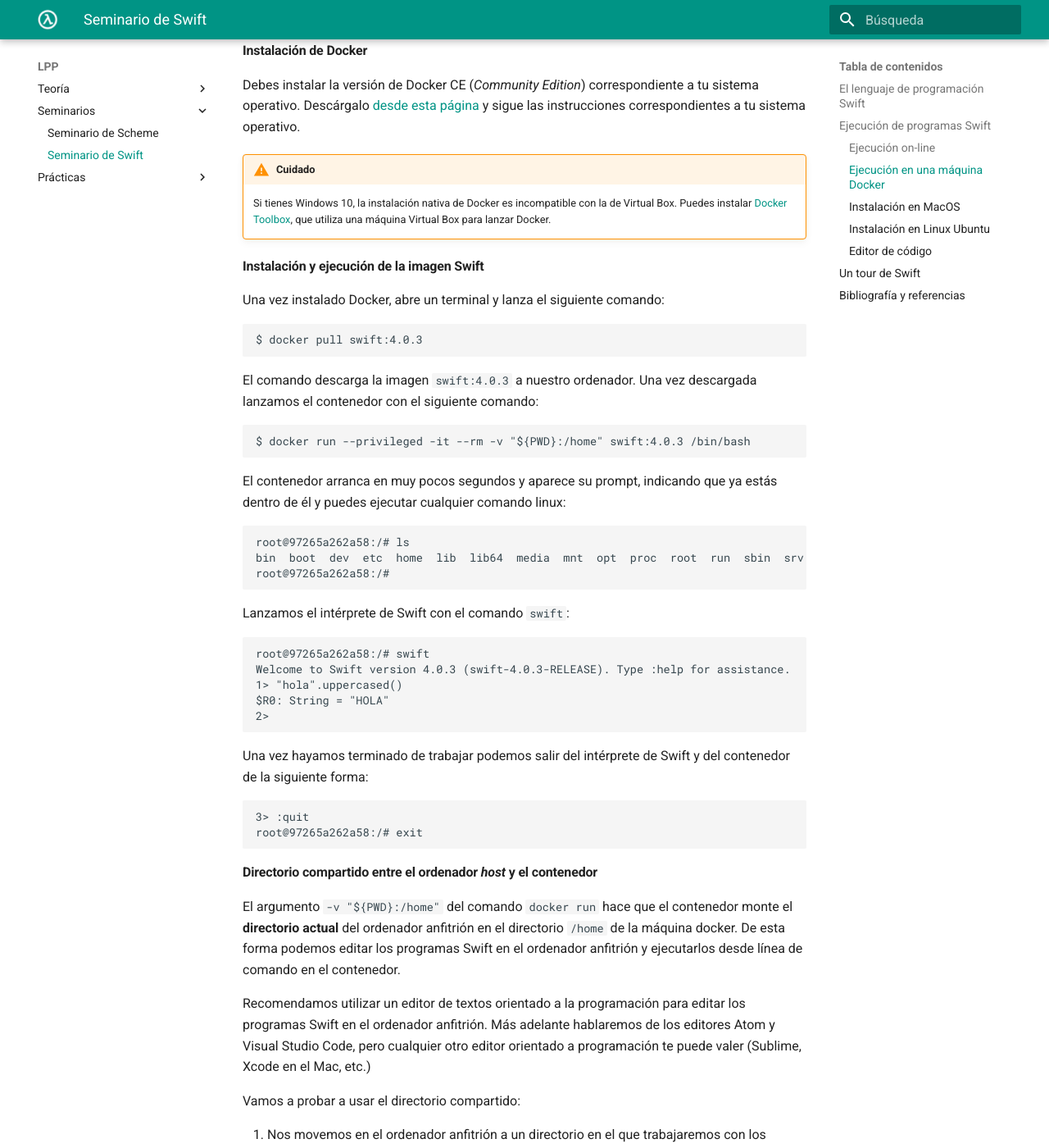
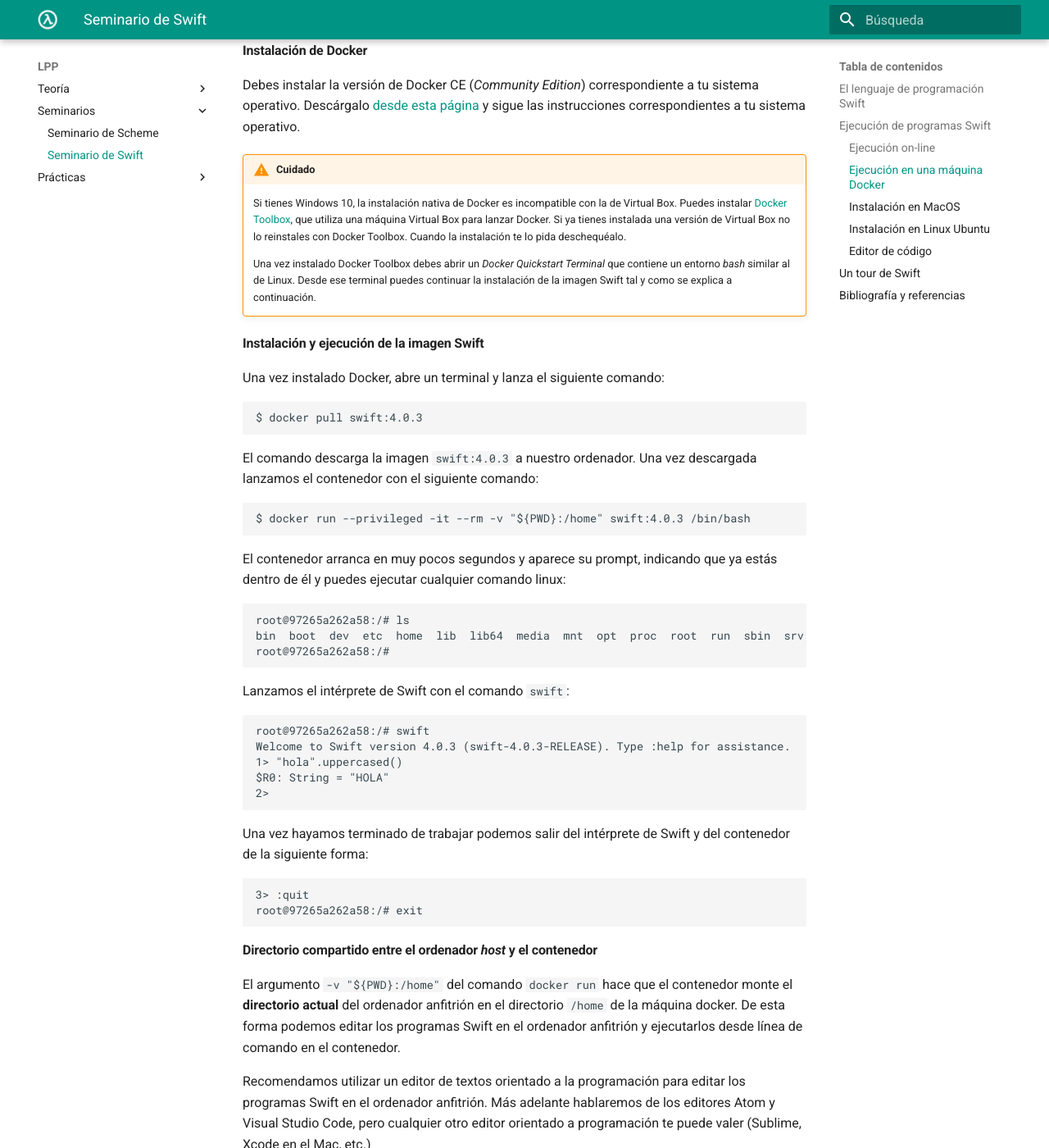
Before and after one commit to domingogallardo/apuntes-lpp, an MkDocs documentation site: the page built from docs/seminarios/seminario2-swift/seminario2-swift.md, in a window 1280 px wide and 1400 px high, scrolled down 1967 px. Shown: the whole window at 82% size. Built offline with MkDocs 1.6.1 and Material for MkDocs 9.7.7, drawn with Linux system fonts in a browser that asks for light colours; some of the changed text lies outside the part shown.

Commit message:
Docker Toolbox

````diff
--- a/docs/seminarios/seminario2-swift/seminario2-swift.md
+++ b/docs/seminarios/seminario2-swift/seminario2-swift.md
@@ -90,7 +90,14 @@ instrucciones correspondientes a tu sistema operativo.
     Si tienes Windows 10, la instalación nativa de Docker es
     incompatible con la de Virtual Box. Puedes instalar [Docker
     Toolbox](https://docs.docker.com/toolbox/overview/), que utiliza
-    una máquina Virtual Box para lanzar Docker.
+    una máquina Virtual Box para lanzar Docker. Si ya tienes instalada
+    una versión de Virtual Box no lo reinstales con Docker
+    Toolbox. Cuando la instalación te lo pida deschequéalo.
+
+    Una vez instalado Docker Toolbox debes abrir un _Docker Quickstart
+    Terminal_ que contiene un entorno _bash_ similar al de
+    Linux. Desde ese terminal puedes continuar la instalación de la
+    imagen Swift tal y como se explica a continuación.
 
 #### Instalación y ejecución de la imagen Swift ####
 
@@ -161,6 +168,15 @@ Vamos a probar a usar el directorio compartido:
 ~ $ cd swift
 ~/swift $
 ```
+
+!!! Warning "Aviso"
+    Si estás en Windows, por una cuestión de permisos, el directorio
+    de trabajo es recomendable que se encuentre bajo la ruta
+    `C:\Users\<usuario>\`. Por ejemplo:
+
+    ```
+    $ cd /c/Users/<usuario>/Documents/Ejercicios/Swift
+    ```
 
 2. Creamos en el directorio actual un programa llamado
    `holaMundo.swift`.
````
